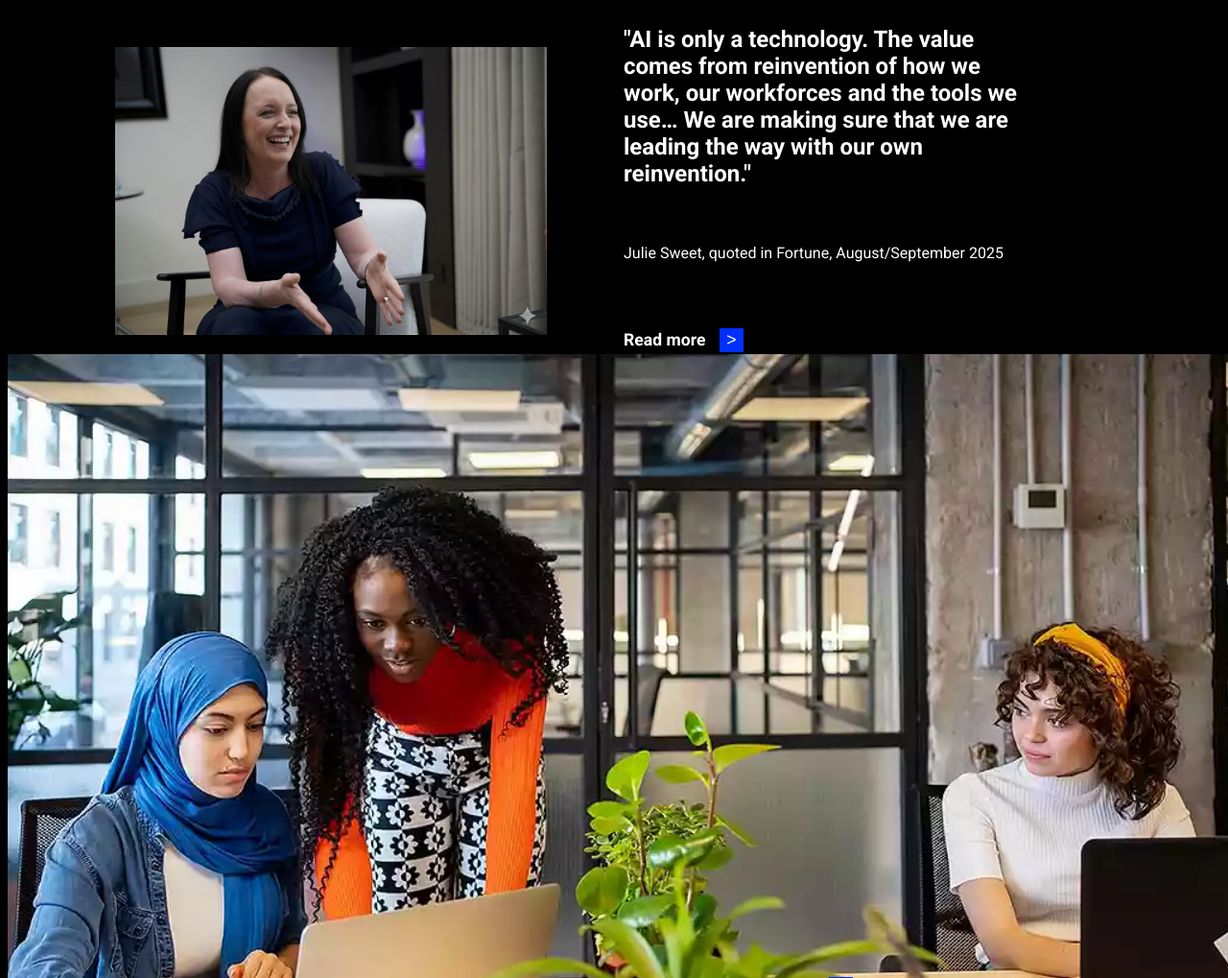
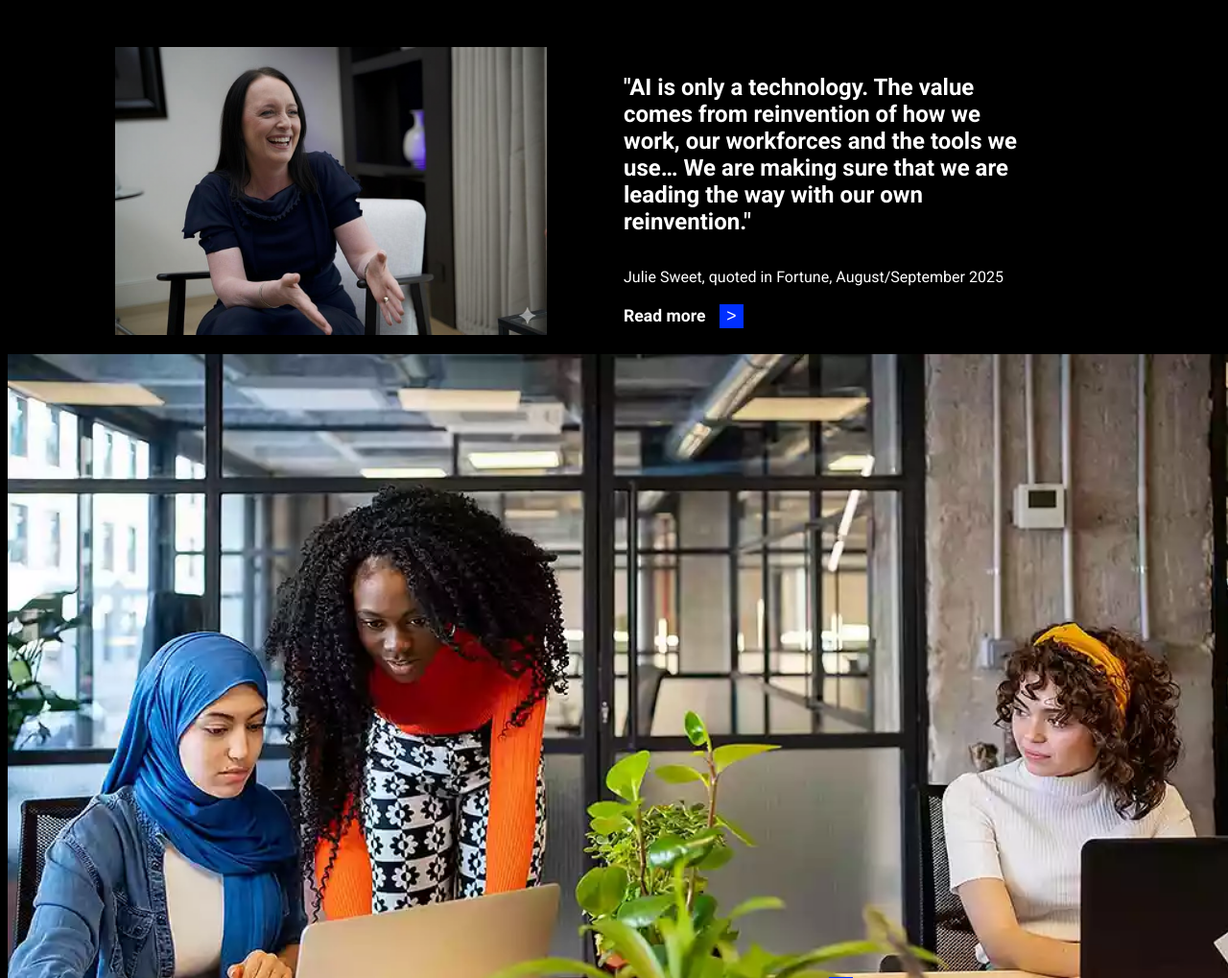
Before and after one commit to Komumech/TTanalytics, a plain HTML site: page index.html in a window 1280 px wide. Shown: the part 1719-2738 px from the top of the page at 96% size. Drawn offline with nearby package versions, Linux system fonts and the light colour scheme.

Commit message:
Adjust line height for .under-tag to improve layout consistency

```diff
--- a/home.css
+++ b/home.css
@@ -464,7 +464,7 @@ body {
 }
 .under-tag{
     font-size: 1rem;
-    line-height: 90px;
+    line-height: 40px;
 }
 .text-sect3{
     justify-self: center;
```
